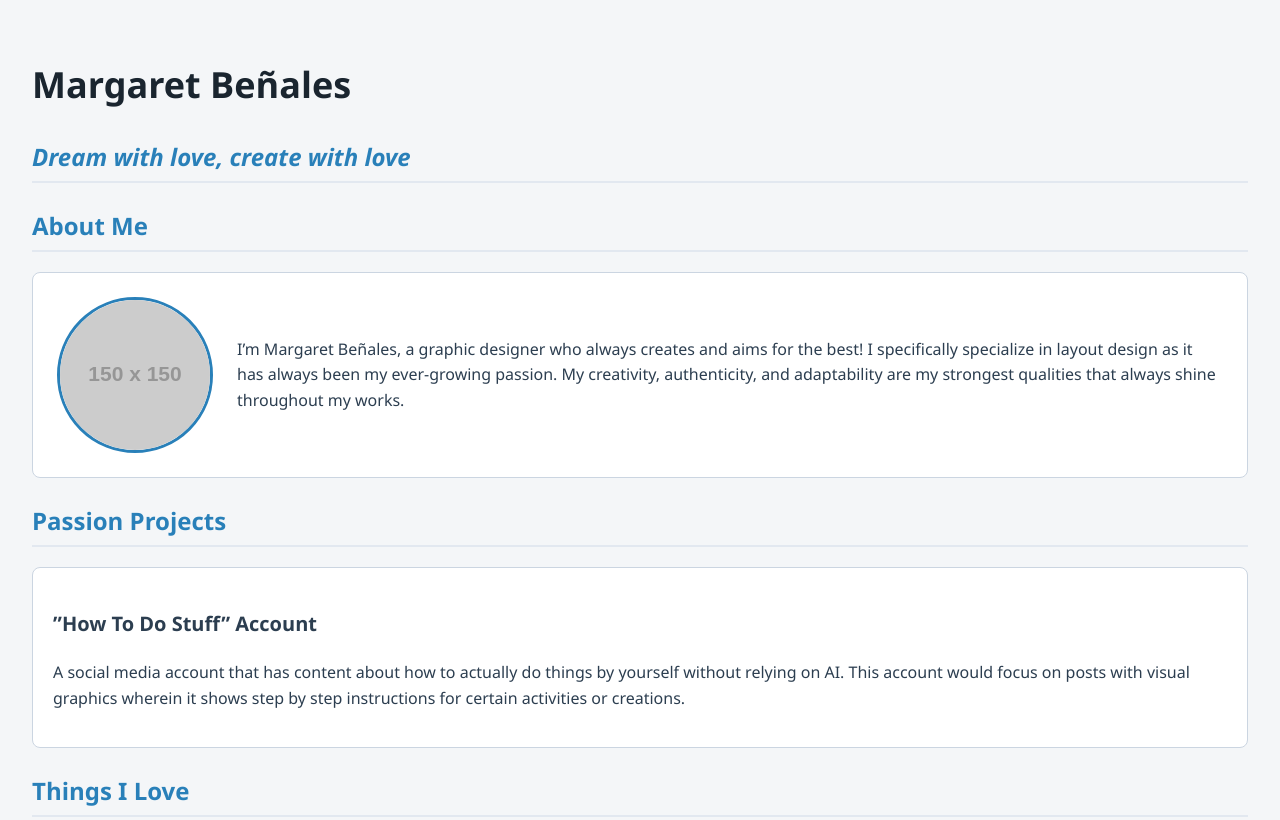
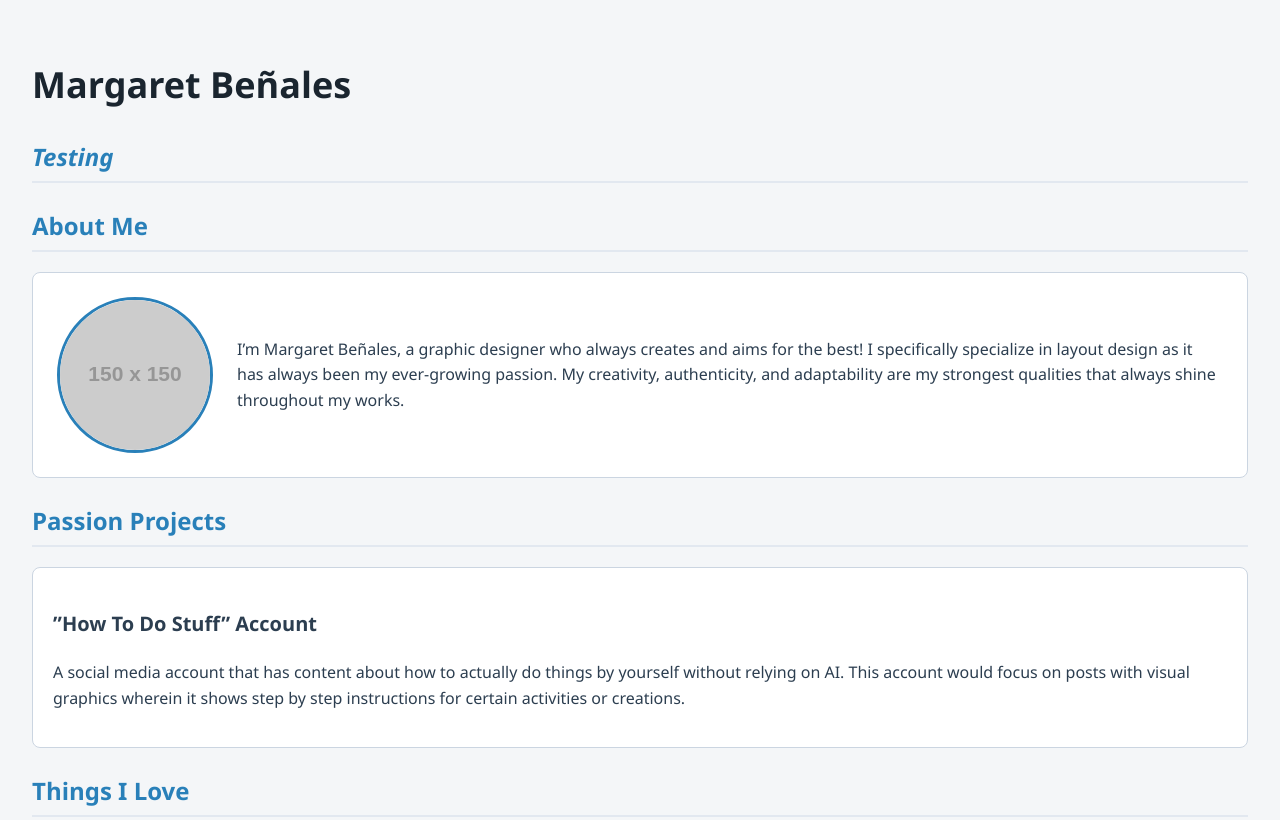
Before and after one commit to mpbenales-hash/beaniecorner, a plain HTML site: page index.html in a window 1280 px wide. Shown: the top 820 px of the page. Drawn offline with Linux system fonts and the light colour scheme; placeholder pictures from the web are drawn by us.

Commit message:
Update index.html

```diff
--- a/index.html
+++ b/index.html
@@ -10,7 +10,7 @@
 
     <header>
         <h1>Margaret Beñales</h1>
-        <h2><i>Dream with love, create with love</i></h2>
+        <h2><i>Testing</i></h2>
     </header>
 
     <main>
```
